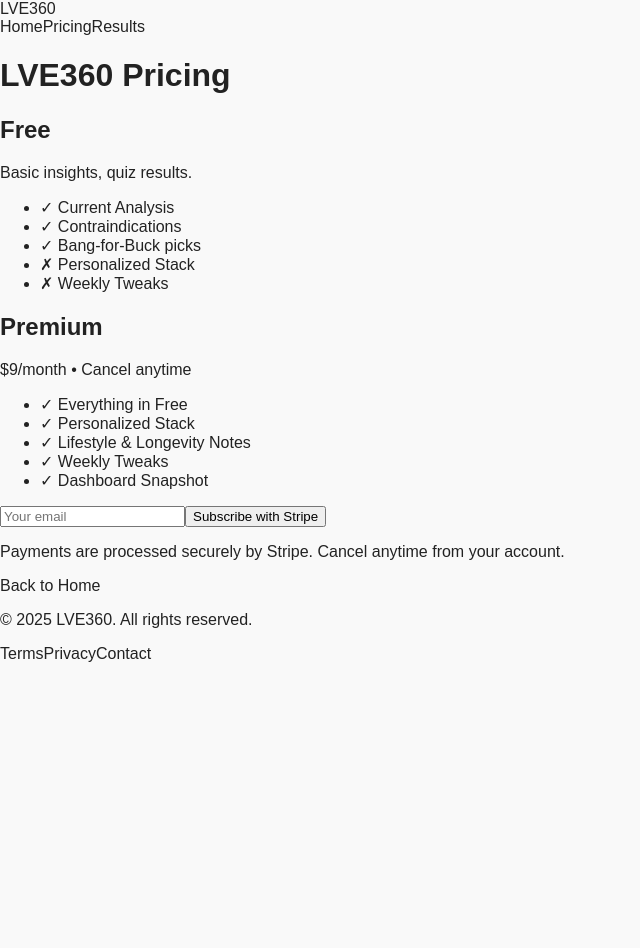
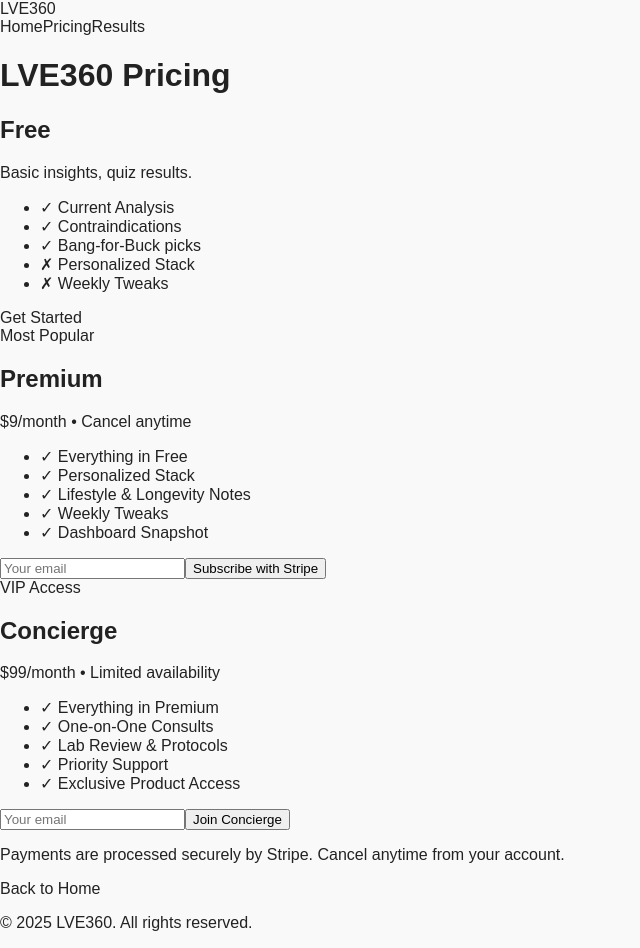
Before and after one commit to LGomes360/lve360-app, a Next.js app: page /pricing in a window 1280 px wide. Shown: the top 948 px of the page, without its empty margins (0-640 px from the left). Before the commit the page ends 800 px from the top, so only its background shows below. Built offline with nearby package versions, Linux system fonts and the light colour scheme.

Commit message:
Update page.tsx

```diff
--- a/app/pricing/page.tsx
+++ b/app/pricing/page.tsx
@@ -11,7 +11,7 @@ export default function Pricing() {
     if (e) setEmail(e);
   }, []);
 
-  async function subscribe() {
+  async function subscribe(plan: "premium" | "concierge") {
     if (!email) {
       alert("Please enter your email");
       return;
@@ -20,7 +20,7 @@ export default function Pricing() {
     const res = await fetch("/api/stripe/checkout", {
       method: "POST",
       headers: { "Content-Type": "application/json" },
-      body: JSON.stringify({ email, plan: "premium" }),
+      body: JSON.stringify({ email, plan }),
     });
 
     const data = await res.json();
@@ -33,27 +33,35 @@ export default function Pricing() {
   }
 
   return (
-    <main className="max-w-3xl mx-auto py-12 px-6 text-center">
-      <h1 className="text-3xl font-bold mb-6 text-[#041B2D]">LVE360 Pricing</h1>
+    <main className="max-w-5xl mx-auto py-16 px-6 text-center">
+      <h1 className="text-4xl font-extrabold mb-10 text-[#041B2D]">
+        LVE360 Pricing
+      </h1>
 
-      <div className="grid grid-cols-1 md:grid-cols-2 gap-8 mb-8">
+      <div className="grid grid-cols-1 md:grid-cols-3 gap-10 mb-12">
         {/* Free Tier */}
-        <div className="border rounded-lg p-6 bg-gray-50">
-          <h2 className="text-xl font-semibold mb-2">Free</h2>
-          <p className="text-gray-600 mb-4">Basic insights, quiz results.</p>
-          <ul className="text-left text-gray-700 space-y-2">
+        <div className="relative rounded-2xl border border-gray-200 p-8 bg-gray-50 flex flex-col shadow-sm">
+          <h2 className="text-2xl font-semibold mb-4">Free</h2>
+          <p className="text-gray-600 mb-6">Basic insights, quiz results.</p>
+          <ul className="text-left text-gray-700 space-y-2 mb-6">
             <li>✓ Current Analysis</li>
             <li>✓ Contraindications</li>
             <li>✓ Bang-for-Buck picks</li>
             <li>✗ Personalized Stack</li>
             <li>✗ Weekly Tweaks</li>
           </ul>
+          <CTAButton href="/quiz" variant="secondary" fullWidth>
+            Get Started
+          </CTAButton>
         </div>
 
         {/* Premium Tier */}
-        <div className="border rounded-lg p-6 bg-white shadow-md">
-          <h2 className="text-xl font-semibold mb-2">Premium</h2>
-          <p className="text-gray-600 mb-4">$9/month • Cancel anytime</p>
+        <div className="relative rounded-2xl border-2 border-[#06C1A0] p-8 bg-white flex flex-col shadow-lg">
+          <div className="absolute -top-3 left-1/2 -translate-x-1/2 bg-[#06C1A0] text-white px-3 py-1 rounded-full text-sm font-medium">
+            Most Popular
+          </div>
+          <h2 className="text-2xl font-semibold mb-4">Premium</h2>
+          <p className="text-gray-600 mb-6">$9/month • Cancel anytime</p>
           <ul className="text-left text-gray-700 space-y-2 mb-6">
             <li>✓ Everything in Free</li>
             <li>✓ Personalized Stack</li>
@@ -61,7 +69,6 @@ export default function Pricing() {
             <li>✓ Weekly Tweaks</li>
             <li>✓ Dashboard Snapshot</li>
           </ul>
-
           <input
             type="email"
             placeholder="Your email"
@@ -69,16 +76,44 @@ export default function Pricing() {
             onChange={(e) => setEmail(e.target.value)}
             className="w-full border rounded-lg px-4 py-2 mb-4"
           />
+          <CTAButton onClick={() => subscribe("premium")} variant="primary" fullWidth>
+            Subscribe with Stripe
+          </CTAButton>
+        </div>
 
-          <CTAButton onClick={subscribe} variant="primary">
-            Subscribe with Stripe
+        {/* Concierge Tier */}
+        <div className="relative rounded-2xl border-2 border-[#D4AF37] p-8 bg-black flex flex-col shadow-lg text-[#D4AF37]">
+          <div className="absolute -top-3 left-1/2 -translate-x-1/2 bg-[#D4AF37] text-black px-3 py-1 rounded-full text-sm font-medium">
+            VIP Access
+          </div>
+          <h2 className="text-2xl font-semibold mb-4">Concierge</h2>
+          <p className="mb-6 text-[#D4AF37]">$99/month • Limited availability</p>
+          <ul className="text-left space-y-2 mb-6">
+            <li>✓ Everything in Premium</li>
+            <li>✓ One-on-One Consults</li>
+            <li>✓ Lab Review & Protocols</li>
+            <li>✓ Priority Support</li>
+            <li>✓ Exclusive Product Access</li>
+          </ul>
+          <input
+            type="email"
+            placeholder="Your email"
+            value={email}
+            onChange={(e) => setEmail(e.target.value)}
+            className="w-full border border-[#D4AF37] bg-black text-[#D4AF37] rounded-lg px-4 py-2 mb-4 placeholder-gray-500"
+          />
+          <CTAButton
+            onClick={() => subscribe("concierge")}
+            variant="concierge"
+            fullWidth
+          >
+            Join Concierge
           </CTAButton>
         </div>
       </div>
 
       <p className="text-sm text-gray-500">
-        Payments are processed securely by Stripe. Cancel anytime from your
-        account.
+        Payments are processed securely by Stripe. Cancel anytime from your account.
       </p>
 
       <div className="mt-6">
```
